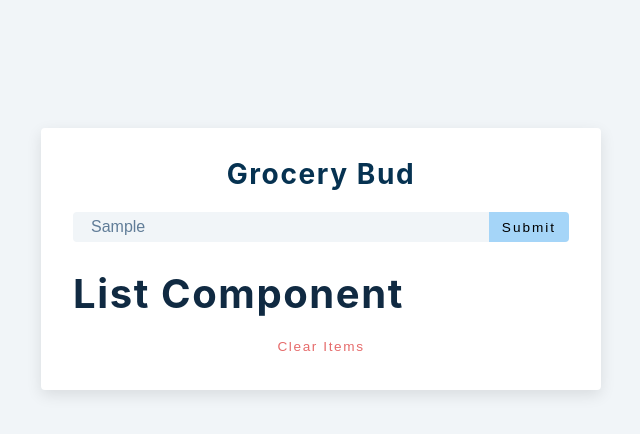
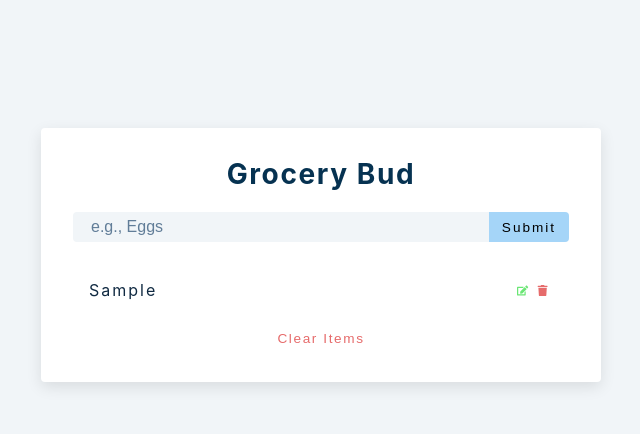
Before and after one commit to Mahendra14/GroceryBuddy-ReactJs, a React (Create React App) app: page / in a window 1280 px wide. Both pictures are taken after typing "Sample" into the empty fields and a click on the button "Submit". Shown: the top 434 px of the page, without its empty margins (319-959 px from the left). Built offline with nearby package versions, Linux system fonts and the light colour scheme.

Commit message:
Added the code for single list item nd some handlers

```diff
--- a/src/App.js
+++ b/src/App.js
@@ -19,7 +19,20 @@ function App() {
     }
     else{
       //show alert and add new item
+      let time = new Date().getTime().toString();
+      const newItem = {id: time,title: name}
+      setList([...list,newItem]);
+      setName('');
+
     }
+  }
+
+  const editBtnHandler  = (id) => {
+console.log(id + "from edit");
+  }
+
+  const deleteBtnHandler = (id) => {
+    console.log(id + "from delete");
   }
 
   return (
@@ -36,13 +49,13 @@ function App() {
           onChange={(e) => setName(e.target.value)}
         />
         <button type="submit" className="submit-btn">
-          {isEditing ? "edit" : "submit"}{" "}
+          {isEditing ? "edit" : "submit"}
         </button>
       </div>
       </form>
       <div className="grocery-container">
-        <List />
-        <button className="clear-btn">clear items</button>
+        <List items = {list} eBH = {editBtnHandler} dBH = {deleteBtnHandler}/>
+        <button className="clear-btn" onClick = {() => setList([])}>clear items</button>
       </div>
     </section>
   );
--- a/src/List.js
+++ b/src/List.js
@@ -1,7 +1,27 @@
 import React from 'react'
 import { FaEdit, FaTrash } from 'react-icons/fa'
-const List = () => {
-  return <h2>list component</h2>
+const List = ({items,eBH , dBH}) => {
+  return (<>
+  <div className="grocery-list">
+    {items.map((item) => {
+      const {id,title} = item;
+      return (
+        <article className="grocery-item" key={id}>
+          <p className="title">{title}</p>
+          <div className="button-container">
+            <button type="button" className="edit-btn" onClick = {() => eBH(id)}>
+              <FaEdit />
+            </button>
+            <button type="button" className="delete-btn" onClick = {() => dBH(id)}>
+              <FaTrash />
+            </button>
+          </div>
+        </article>
+      );
+    })}
+  </div>
+  </>);
+
 }
 
 export default List
```
